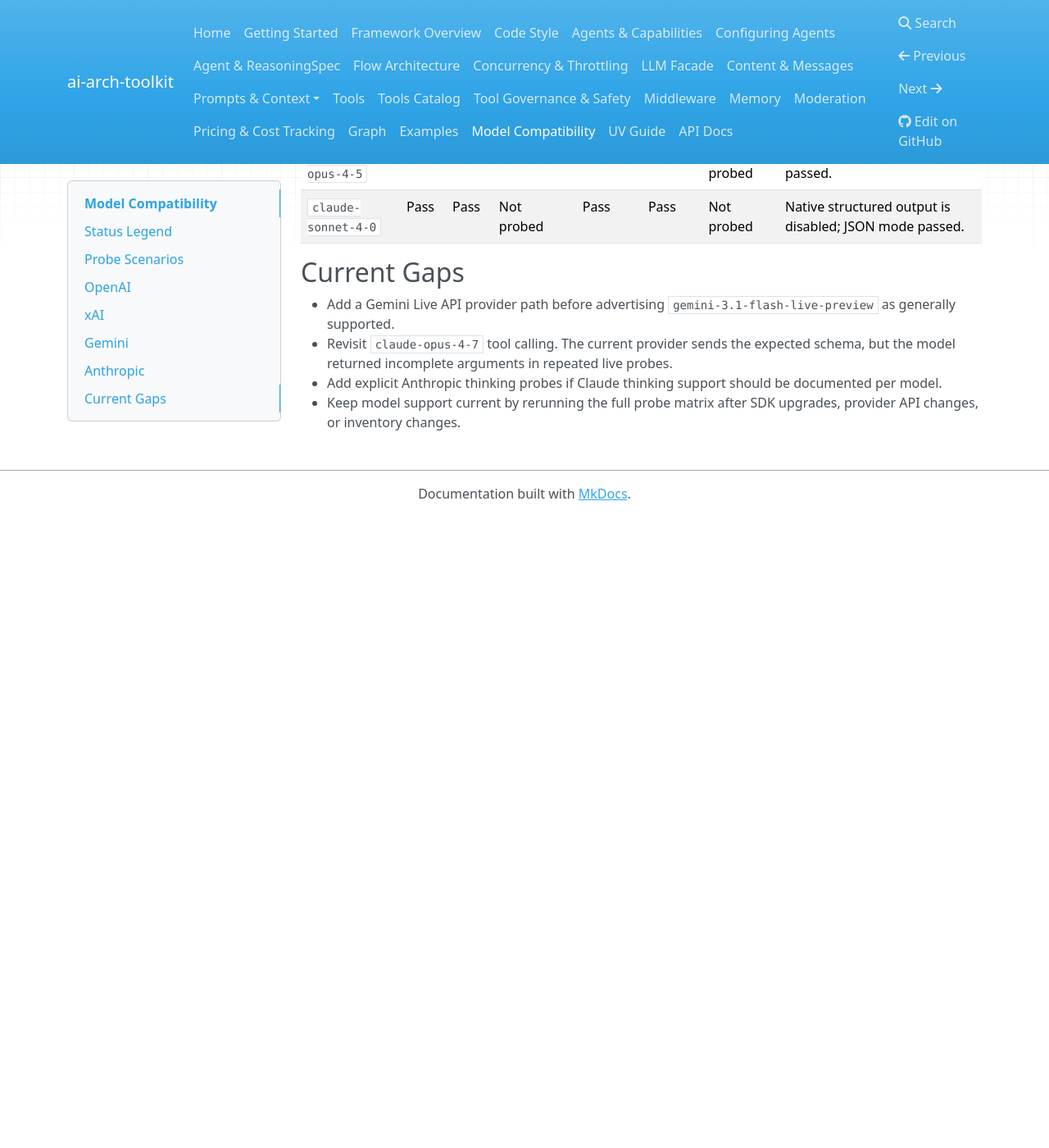
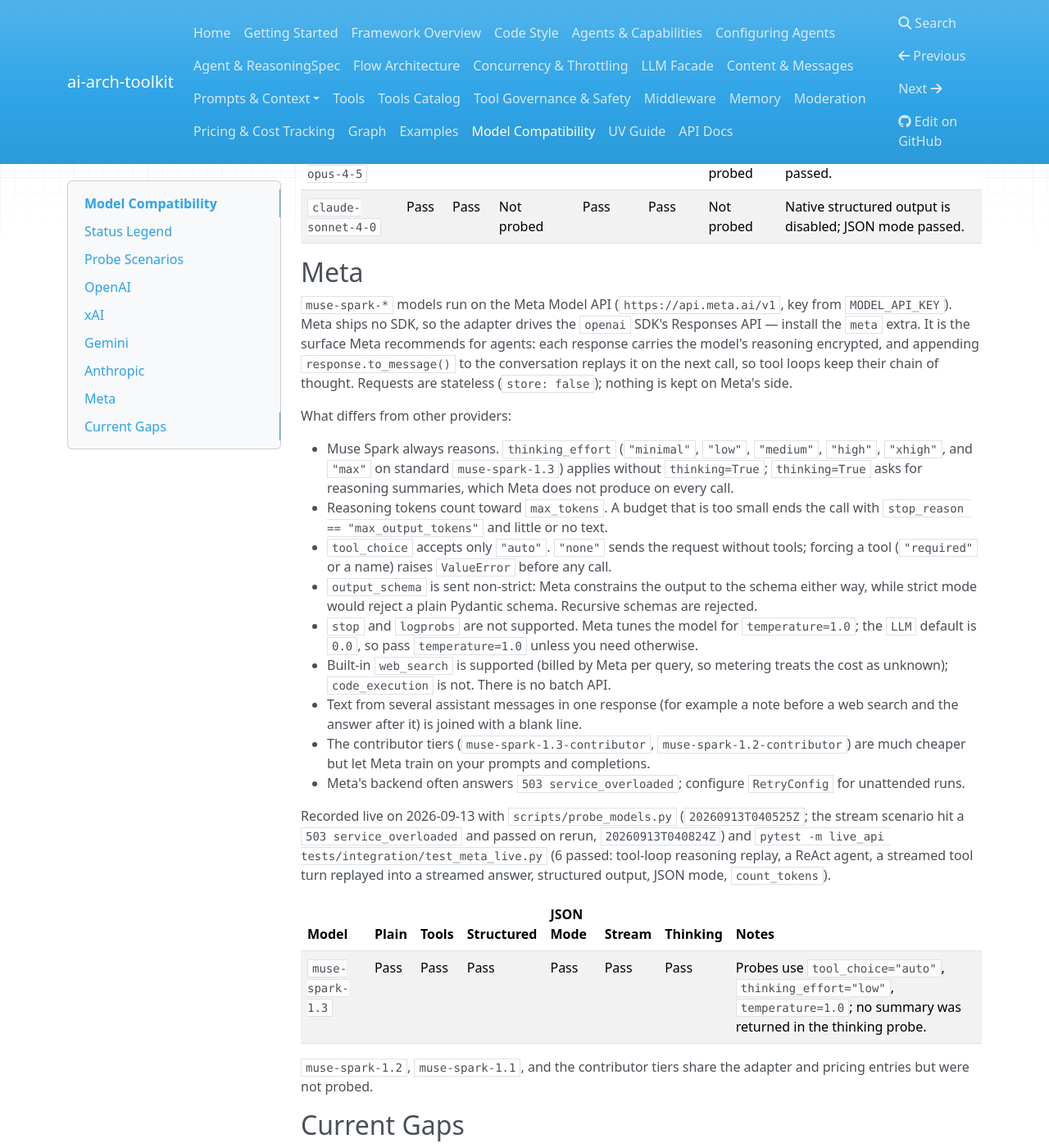
Before and after one commit to rgesteves5/ai-arch-toolkit, an MkDocs documentation site: the page built from docs/model-compatibility.md, in a window 1280 px wide and 1400 px high, scrolled down 4618 px. Shown: the whole window at 82% size. Built offline with MkDocs 1.6.1, drawn with Linux system fonts in a browser that asks for light colours; nearby versions of some CDN libraries; before the commit the page ends 5248 px from its top, so only the background shows below that.

Commit message:
docs: document the Meta provider
Add Meta to the provider lists, extras, environment variables and the
README feature matrix. Explain Muse Spark's reasoning controls in llm.md and
record the live-verified behaviour and limits in model-compatibility.md.
Add the changelog entry.

````diff
--- a/docs/index.md
+++ b/docs/index.md
@@ -4,7 +4,7 @@ A lightweight, unified LLM client and agent architecture toolkit for Python.
 
 ## Features
 
-- **Multi-provider LLM client** — Anthropic, OpenAI, Gemini, xAI via a single `LLM` class
+- **Multi-provider LLM client** — Anthropic, OpenAI, Gemini, xAI, Meta via a single `LLM` class
 - **Async-first** with convenient sync wrappers
 - **Tool system** — `@tool` decorator with auto-generated JSON Schema plus built-in tools for files, web, weather, geo, shell, Python, and knowledge lookups
 - **Agent flows** — ReAct, Reflexion, ReWOO, PlanExecute, Tree of Thoughts, LATS, Self-Discovery, LLM Compiler, and Generate-Review
@@ -28,7 +28,7 @@ The package is not on PyPI yet — install from the repo:
 
 ```bash
 uv add "git+https://github.com/rgesteves5/ai-arch-toolkit.git#egg=ai-arch-toolkit[openai]"
-# or substitute another extra: [anthropic], [gemini], [xai], or [all]
+# or substitute another extra: [anthropic], [gemini], [xai], [meta], or [all]
 ```
 
 ## Quick start
--- a/docs/model-compatibility.md
+++ b/docs/model-compatibility.md
@@ -127,6 +127,50 @@ with only `{"a": 2}` where the schema required both `a` and `b`.
 | `claude-opus-4-5` | Pass | Pass | Pass | Pass | Pass | Not probed | Native structured output passed. |
 | `claude-sonnet-4-0` | Pass | Pass | Not probed | Pass | Pass | Not probed | Native structured output is disabled; JSON mode passed. |
 
+## Meta
+
+`muse-spark-*` models run on the Meta Model API (`https://api.meta.ai/v1`, key from
+`MODEL_API_KEY`). Meta ships no SDK, so the adapter drives the `openai` SDK's Responses
+API — install the `meta` extra. It is the surface Meta recommends for agents: each response
+carries the model's reasoning encrypted, and appending `response.to_message()` to the
+conversation replays it on the next call, so tool loops keep their chain of thought.
+Requests are stateless (`store: false`); nothing is kept on Meta's side.
+
+What differs from other providers:
+
+- Muse Spark always reasons. `thinking_effort` (`"minimal"`, `"low"`, `"medium"`, `"high"`,
+  `"xhigh"`, and `"max"` on standard `muse-spark-1.3`) applies without `thinking=True`;
+  `thinking=True` asks for reasoning summaries, which Meta does not produce on every call.
+- Reasoning tokens count toward `max_tokens`. A budget that is too small ends the call with
+  `stop_reason == "max_output_tokens"` and little or no text.
+- `tool_choice` accepts only `"auto"`. `"none"` sends the request without tools; forcing a
+  tool (`"required"` or a name) raises `ValueError` before any call.
+- `output_schema` is sent non-strict: Meta constrains the output to the schema either way,
+  while strict mode would reject a plain Pydantic schema. Recursive schemas are rejected.
+- `stop` and `logprobs` are not supported. Meta tunes the model for `temperature=1.0`; the
+  `LLM` default is `0.0`, so pass `temperature=1.0` unless you need otherwise.
+- Built-in `web_search` is supported (billed by Meta per query, so metering treats the cost
+  as unknown); `code_execution` is not. There is no batch API.
+- Text from several assistant messages in one response (for example a note before a web
+  search and the answer after it) is joined with a blank line.
+- The contributor tiers (`muse-spark-1.3-contributor`, `muse-spark-1.2-contributor`) are much
+  cheaper but let Meta train on your prompts and completions.
+- Meta's backend often answers `503 service_overloaded`; configure `RetryConfig` for
+  unattended runs.
+
+Recorded live on 2026-09-13 with `scripts/probe_models.py` (`20260913T040525Z`; the stream
+scenario hit a `503 service_overloaded` and passed on rerun, `20260913T040824Z`) and
+`pytest -m live_api tests/integration/test_meta_live.py` (6 passed: tool-loop reasoning replay,
+a ReAct agent, a streamed tool turn replayed into a streamed answer, structured output, JSON
+mode, `count_tokens`).
+
+| Model | Plain | Tools | Structured | JSON Mode | Stream | Thinking | Notes |
+|---|---|---|---|---|---|---|---|
+| `muse-spark-1.3` | Pass | Pass | Pass | Pass | Pass | Pass | Probes use `tool_choice="auto"`, `thinking_effort="low"`, `temperature=1.0`; no summary was returned in the thinking probe. |
+
+`muse-spark-1.2`, `muse-spark-1.1`, and the contributor tiers share the adapter and
+pricing entries but were not probed.
+
 ## Current Gaps
 
 - Add a Gemini Live API provider path before advertising `gemini-3.1-flash-live-preview`
````
Also changed, not shown: AGENTS.md (+5 -4 lines), CHANGELOG.md (+11 -0 lines), CONTRIBUTING.md (+2 -2 lines), README.md (+18 -17 lines), docs/framework-overview.md (+5 -4 lines), docs/getting-started.md (+5 -2 lines), docs/llm.md (+11 -1 lines), 1 other file.
